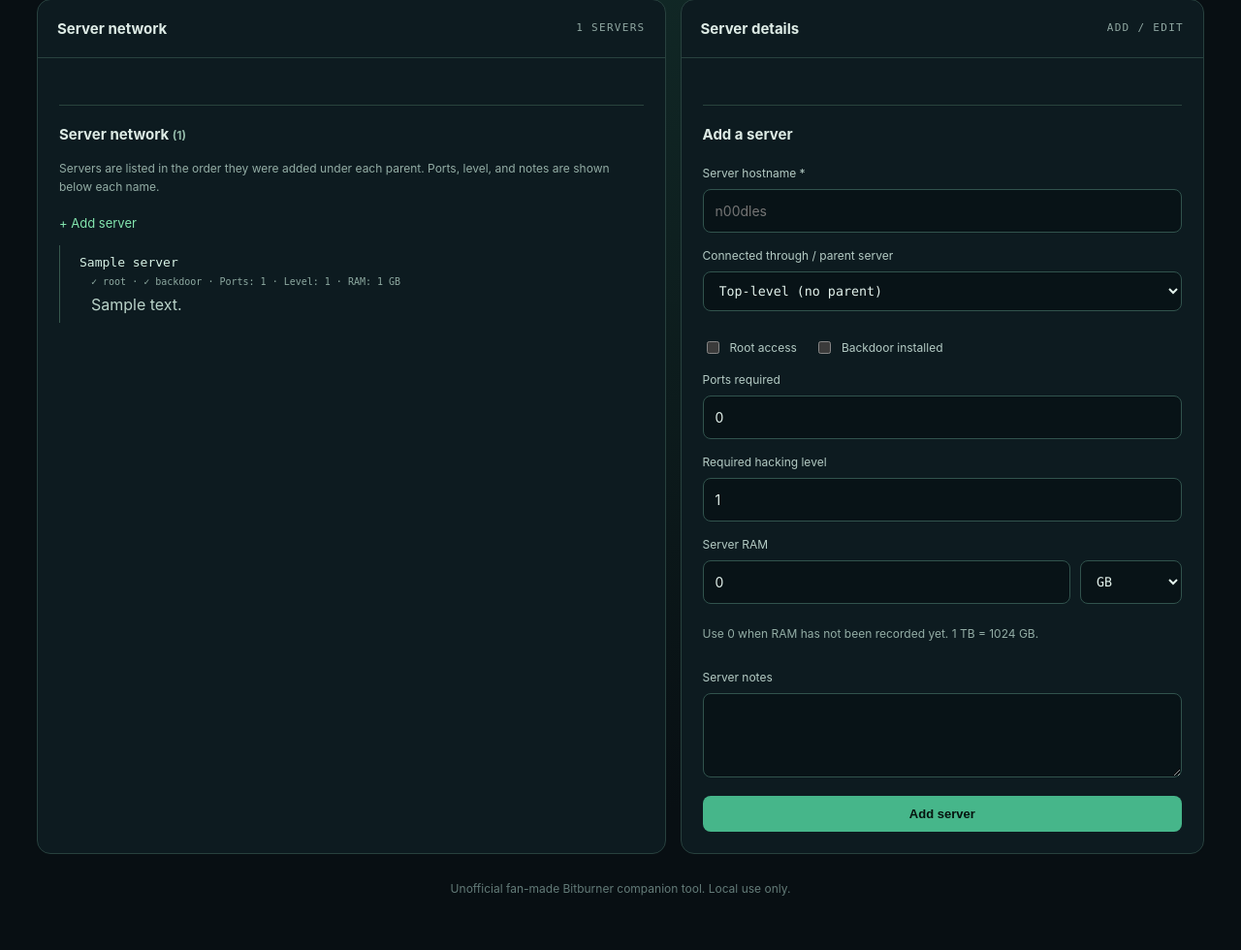
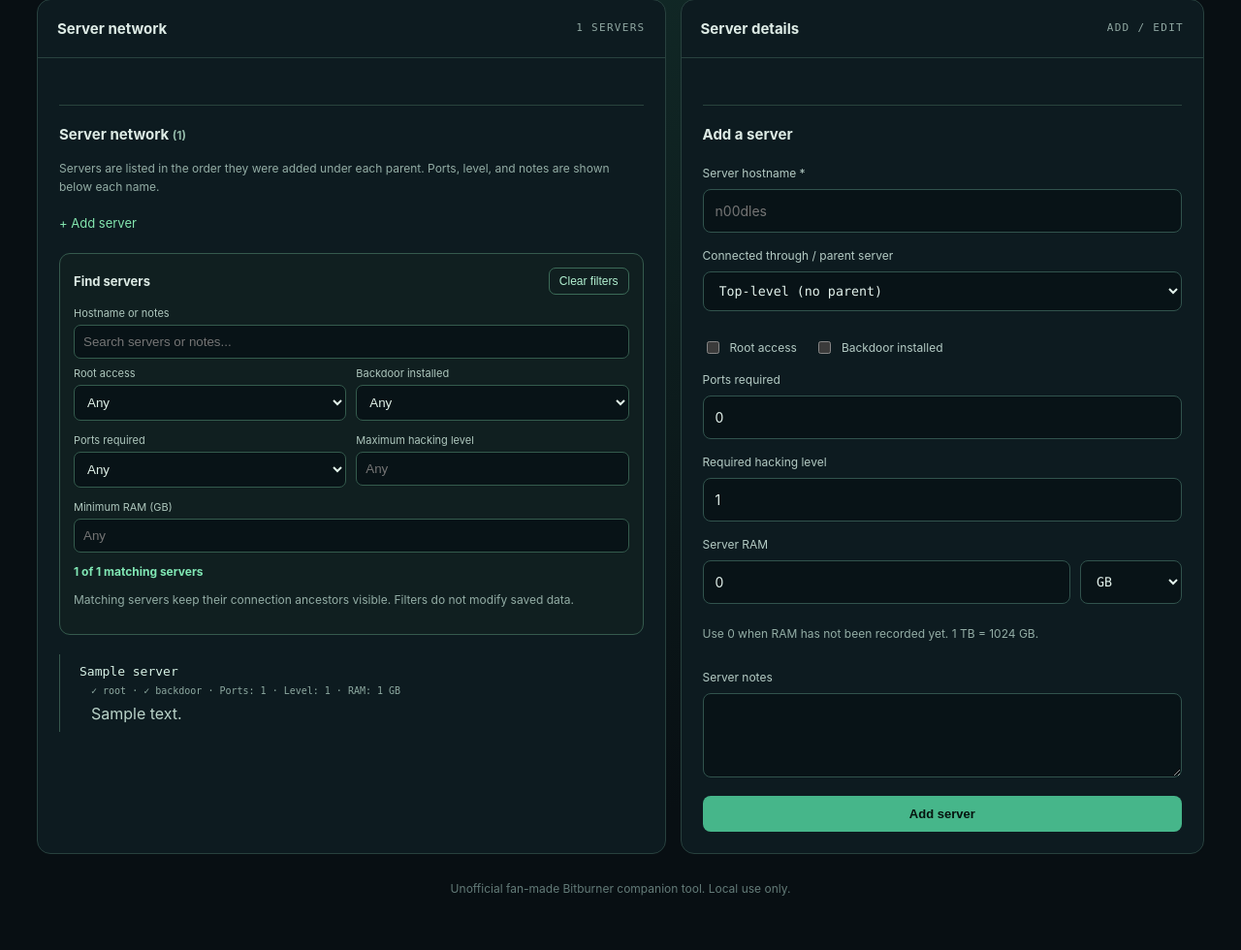
Before and after one commit to iZimmbiPlays/bitburner-server-manager, a PHP site: the page made by explorer.php in a window 1280 px wide. Shown: the part 433-1413 px from the top of the page at 97% size. Run offline with PHP 8.4, Linux system fonts and the light colour scheme; tables that the repository leaves empty hold one stand-in row (values such as "Sample post").

Commit message:
Add hierarchy-aware server search and filtering
- Added real-time server searching by hostname and notes.
- Added filters for root access, backdoor status, required ports, hacking level, and RAM.
- Supported combining multiple filters to narrow server results.
- Preserved parent-child relationships and connection paths when filtering.
- Maintained original server creation order within the hierarchy.
- Added matching server counts and a Clear filters button.
- Fixed the filter reset timing issue so all servers reappear after one click.
- Preserved existing server data, archived sessions, and connection commands.
- Updated project documentation and development history.
- Successfully tested filtering and reset behavior in the local application.

```diff
--- a/assets/css/servers.css
+++ b/assets/css/servers.css
@@ -40,3 +40,18 @@
 .connection-copy:hover{background:#64cf9c}
 .connection-feedback{min-height:1.2em;font-size:12px;color:#9af0c2;margin:9px 0 0}
 .connection-warning{color:#f6c88e;line-height:1.6;font-size:13px}
+
+/* Milestone 04: non-destructive client-side hierarchy filtering. */
+.server-filter-panel{margin:15px 0 20px;padding:14px;border:1px solid #355a4d;border-radius:11px;background:#101f20}
+.server-filter-heading{display:flex;justify-content:space-between;align-items:center;gap:10px;margin-bottom:12px;font-size:13px}
+.server-filter-panel label{display:block;font-size:11px;color:#aec7bd;margin:8px 0 5px}
+.server-filter-panel input,.server-filter-panel select{width:100%;min-width:0;background:#081317;color:#e1f2e9;border:1px solid #345b4d;border-radius:7px;padding:9px;font:12px inherit}
+.server-filter-panel input:focus,.server-filter-panel select:focus{outline:2px solid #58be91;outline-offset:1px}
+.server-filter-grid{display:grid;grid-template-columns:repeat(2,minmax(0,1fr));gap:5px 10px}
+.server-filter-grid>div:last-child{grid-column:1/-1}
+.server-filter-clear{border:1px solid #3c6b58;color:#b2f1d1;background:transparent;border-radius:7px;padding:6px 10px;cursor:pointer;font-size:12px}
+.server-filter-count{font-size:12px;color:#80e7b4;font-weight:700;margin:12px 0 2px}
+.server-filter-item[hidden]{display:none!important}
+.server-filter-context>.server-node,.server-filter-context>details>summary .server-node{color:#8da69e}
+.server-filter-match>.server-node,.server-filter-match>details>summary .server-node{color:#89eabd}
+@media(max-width:420px){.server-filter-grid{grid-template-columns:1fr}.server-filter-grid>div:last-child{grid-column:auto}}
--- /dev/null
+++ b/assets/js/server-filters.js
@@ -0,0 +1,74 @@
+/* Instant, client-side filters. A matching descendant keeps its ancestor path visible. */
+(() => {
+    'use strict';
+    const form = document.getElementById('server-filters');
+    const explorer = document.querySelector('.server-explorer');
+    if (!form || !explorer) return;
+    const nodes = [...explorer.querySelectorAll('li.server-filter-item')];
+    const count = document.getElementById('server-filter-count');
+    const fields = {
+        search: document.getElementById('filter-search'),
+        root: document.getElementById('filter-root'),
+        backdoor: document.getElementById('filter-backdoor'),
+        ports: document.getElementById('filter-ports'),
+        level: document.getElementById('filter-level-max'),
+        ram: document.getElementById('filter-ram-min')
+    };
+    const branchDetails = [...explorer.querySelectorAll('.server-tree details')];
+    let originalOpen = null;
+    const read = () => ({
+        search: fields.search.value.trim().toLocaleLowerCase(),
+        root: fields.root.value, backdoor: fields.backdoor.value,
+        ports: fields.ports.value, level: fields.level.value, ram: fields.ram.value
+    });
+    function matches(node, f) {
+        const d = node.dataset;
+        return (!f.search || `${d.serverHost} ${d.serverNotes}`.toLocaleLowerCase().includes(f.search))
+            && (f.root === 'any' || d.root === f.root)
+            && (f.backdoor === 'any' || d.backdoor === f.backdoor)
+            && (f.ports === 'any' || Number(d.ports) === Number(f.ports))
+            && (f.level === '' || (Number.isFinite(Number(f.level)) && Number(d.level) <= Number(f.level)))
+            && (f.ram === '' || (Number.isFinite(Number(f.ram)) && Number(d.ram) >= Number(f.ram)));
+    }
+    function apply() {
+        const f = read();
+        const active = Boolean(f.search || f.root !== 'any' || f.backdoor !== 'any' || f.ports !== 'any' || f.level !== '' || f.ram !== '');
+        if (active && originalOpen === null) originalOpen = new Map(branchDetails.map(d => [d, d.open]));
+        const visible = new Set();
+        let found = 0;
+        for (const node of nodes) {
+            node.classList.remove('server-filter-match', 'server-filter-context');
+            if (!active || matches(node, f)) {
+                found++;
+                visible.add(node);
+                if (active) node.classList.add('server-filter-match');
+                if (active) {
+                    let parent = node.parentElement?.closest('li.server-filter-item');
+                    while (parent) {
+                        visible.add(parent);
+                        parent = parent.parentElement?.closest('li.server-filter-item');
+                    }
+                }
+            }
+        }
+        for (const node of nodes) {
+            node.hidden = !visible.has(node);
+            if (active && visible.has(node) && !node.classList.contains('server-filter-match')) node.classList.add('server-filter-context');
+        }
+        if (active) {
+            for (const detail of branchDetails) {
+                if (detail.querySelector('li.server-filter-item:not([hidden])')) detail.open = true;
+            }
+        } else if (originalOpen !== null) {
+            for (const [detail, open] of originalOpen) detail.open = open;
+            originalOpen = null;
+        }
+        count.textContent = `${found} of ${nodes.length} matching servers`;
+    }
+    form.addEventListener('input', apply);
+    form.addEventListener('change', apply);
+    // The browser restores native form values after the reset event.
+    // Recalculate on the next frame, when all controls hold their reset values.
+    form.addEventListener('reset', () => requestAnimationFrame(apply));
+    apply();
+})();
--- a/views/explorer.php
+++ b/views/explorer.php
@@ -10,6 +10,20 @@
                         <?php if ($selected['status'] === 'active'): ?>
                             <a class="server-new" href="explorer.php?session=<?= (int)$selected['id'] ?>&new_server=1">+ Add server</a>
                         <?php endif; ?>
+                        <form class="server-filter-panel" id="server-filters" role="search" aria-label="Filter recorded servers">
+                            <div class="server-filter-heading"><strong>Find servers</strong><button type="reset" class="server-filter-clear">Clear filters</button></div>
+                            <label for="filter-search">Hostname or notes</label>
+                            <input id="filter-search" type="search" placeholder="Search servers or notes..." autocomplete="off">
+                            <div class="server-filter-grid">
+                                <div><label for="filter-root">Root access</label><select id="filter-root"><option value="any">Any</option><option value="yes">Yes</option><option value="no">No</option></select></div>
+                                <div><label for="filter-backdoor">Backdoor installed</label><select id="filter-backdoor"><option value="any">Any</option><option value="yes">Yes</option><option value="no">No</option></select></div>
+                                <div><label for="filter-ports">Ports required</label><select id="filter-ports"><option value="any">Any</option><?php for ($port = 0; $port <= 5; $port++): ?><option value="<?= $port ?>"><?= $port ?></option><?php endfor; ?></select></div>
+                                <div><label for="filter-level-max">Maximum hacking level</label><input id="filter-level-max" type="number" min="1" step="1" placeholder="Any"></div>
+                                <div><label for="filter-ram-min">Minimum RAM (GB)</label><input id="filter-ram-min" type="number" min="0" step="any" placeholder="Any"></div>
+                            </div>
+                            <p id="server-filter-count" class="server-filter-count" role="status" aria-live="polite"><?= count($servers) ?> matching servers</p>
+                            <p class="hint">Matching servers keep their connection ancestors visible. Filters do not modify saved data.</p>
+                        </form>
                         <?php
                             $children = [];
                             foreach ($servers as $sv) $children[$sv['parent_server_id'] === null ? 0 : (int)$sv['parent_server_id']][] = $sv;
@@ -23,7 +37,7 @@
                                     $label = escape($sv['hostname']);
                                     $target = 'explorer.php?session='.(int)$selected['id'].'&server='.$id;
                                     $style = ($selectedServer !== null && (int)$selectedServer['id'] === $id) ? ' is-selected' : '';
-                                    echo '<li>';
+                                    echo '<li class="server-filter-item" data-server-host="'.escape(mb_strtolower((string)$sv['hostname'])).'" data-server-notes="'.escape(mb_strtolower((string)($sv['notes'] ?? ''))).'" data-root="'.((int)$sv['has_root_access'] ? 'yes' : 'no').'" data-backdoor="'.((int)$sv['has_backdoor'] ? 'yes' : 'no').'" data-ports="'.(int)$sv['ports_required'].'" data-level="'.(int)$sv['hacking_level'].'" data-ram="'.escape((string)($sv['ram_gb'] ?? '0')).'">';
                                     if (!empty($children[$id])) echo '<details open><summary><a class="server-node'.$style.'" href="'.$target.'">'.$label.'</a></summary>';
                                     else echo '<a class="server-node'.$style.'" href="'.$target.'">'.$label.'</a>';
                                     echo '<span class="server-flags">'.((int)$sv['has_root_access'] ? '✓ root' : '○ root').' · '.((int)$sv['has_backdoor'] ? '✓ backdoor' : '○ backdoor').' · Ports: '.(int)$sv['ports_required'].' · Level: '.(int)$sv['hacking_level'].' · RAM: '.escape(formatServerRam($sv['ram_gb'] ?? 0)).'</span>';
--- a/views/layout.php
+++ b/views/layout.php
@@ -13,4 +13,4 @@
 <?php if ($error !== null): ?><div class="notice notice-error" role="alert"><?= escape($error) ?></div><?php endif; ?>
 <?php if ($flash !== null): ?><div class="notice <?= $flash['type'] === 'success' ? 'notice-success' : 'notice-error' ?>" role="status"><?= escape((string)$flash['message']) ?></div><?php endif; ?>
 <?php require __DIR__ . '/' . (in_array($page, ['index.php', 'dashboard.php'], true) ? 'dashboard' : pathinfo($page, PATHINFO_FILENAME)) . '.php'; ?>
-<footer>Unofficial fan-made Bitburner companion tool. Local use only.</footer></main><script defer src="assets/js/connection-paths.js"></script></body></html>
+<footer>Unofficial fan-made Bitburner companion tool. Local use only.</footer></main><script defer src="assets/js/connection-paths.js"></script><script defer src="assets/js/server-filters.js"></script></body></html>
```
Also changed, not shown: UPDATE_NOTES.md (+6 -36 lines), docs/development-log.md (+13 -0 lines), CHANGELOG.md, README.md.
